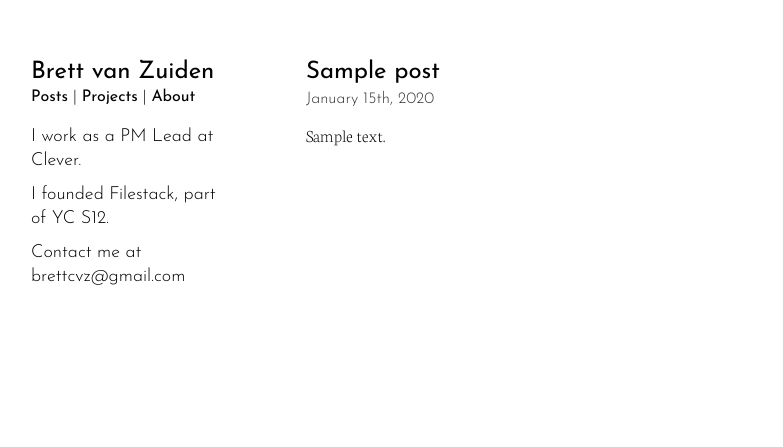
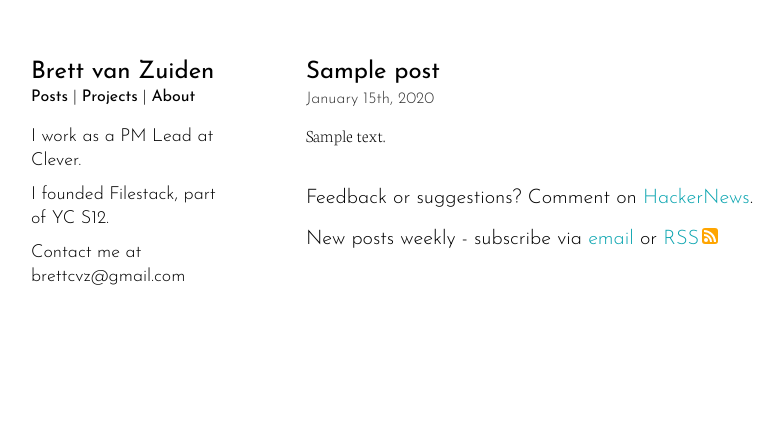
Before and after one commit to brettcvz/brettcvz.com, a Django app: a page that uses templates/posts/post.html in a window 1280 px wide. Shown: the top 447 px of the page, without its empty margins (209-992 px from the left). Run offline with Django 3.2, Linux system fonts and the light colour scheme; tables that the repository leaves empty hold one stand-in row (values such as "Sample post").

Commit message:
Added feedback and subscription links

```diff
--- a/posts/models.py
+++ b/posts/models.py
@@ -15,6 +15,8 @@ class Post(models.Model):
     on_front_page = models.BooleanField(default=False)
     #Show this post as a "top post"
     top_post = models.BooleanField(default=False)
+
+    hacker_news_link = models.URLField(blank=True)
 
     class Meta:
         ordering = ['-pubdate']
--- a/static/css/base.css
+++ b/static/css/base.css
@@ -490,6 +490,20 @@ article.post h3 {
 article.post emph {
     font-style: italic;
 }
+
+.subscribe, .feedback {
+  font-size: 20px;
+}
+.subscribe a, .feedback a {
+  font-weight: 300;
+  color: #0CA5B0;
+}
+.subscribe a:hover, .feedback a:hover { font-weight: 400; }
+.subscribe a svg {
+  margin-left: -3px;
+}
+
+
 /*ENDBLOCK*/
 
 /*BLOCK Project*/
--- a/templates/posts/post.html
+++ b/templates/posts/post.html
@@ -18,4 +18,39 @@
     <p><a href="/admin/posts/post/{{post.id}}" target="edit_{{post.id}}">Edit Post</a></p>
     {%endif%}
 </article>
+<div class="article-footer">
+  <p class="feedback">
+    {%if post.hacker_news_link%}
+    Feedback or suggestions? Comment on <a href="{{post.hacker_news_link}}">HackerNews</a>.
+    {%else%}
+    Feedback or suggestions? Send me an
+      <a href="mailto:brettcvz@gmail.com?subject=Feedback on '{{post.title}}'" target="email">email</a>.
+    {%endif%}
+  </p>
+  <p class="subscribe">
+    New posts weekly - subscribe via
+      <a href="mailto:brettcvz@gmail.com?subject=Please send me new posts via email" target="email">email</a>
+      or
+      <a href="/posts/rss" target="rss">
+        RSS
+        <svg xmlns="http://www.w3.org/2000/svg"
+             id="RSSicon"
+             viewBox="0 0 8 8" width="16" height="16">
+
+          <title>RSS feed icon</title>
+
+          <style type="text/css">
+            .button {stroke: none; fill: orange;}
+            .symbol {stroke: none; fill: white;}
+          </style>
+
+          <rect   class="button" width="8" height="8" rx="1.5" />
+          <circle class="symbol" cx="2" cy="6" r="1" />
+          <path   class="symbol" d="m 1,4 a 3,3 0 0 1 3,3 h 1 a 4,4 0 0 0 -4,-4 z" />
+          <path   class="symbol" d="m 1,2 a 5,5 0 0 1 5,5 h 1 a 6,6 0 0 0 -6,-6 z" />
+
+        </svg>
+      </a>
+  </p>
+</div>
 {%endblock%}
```
Also changed, not shown: templates/posts/index.html (+9 -1 lines).
